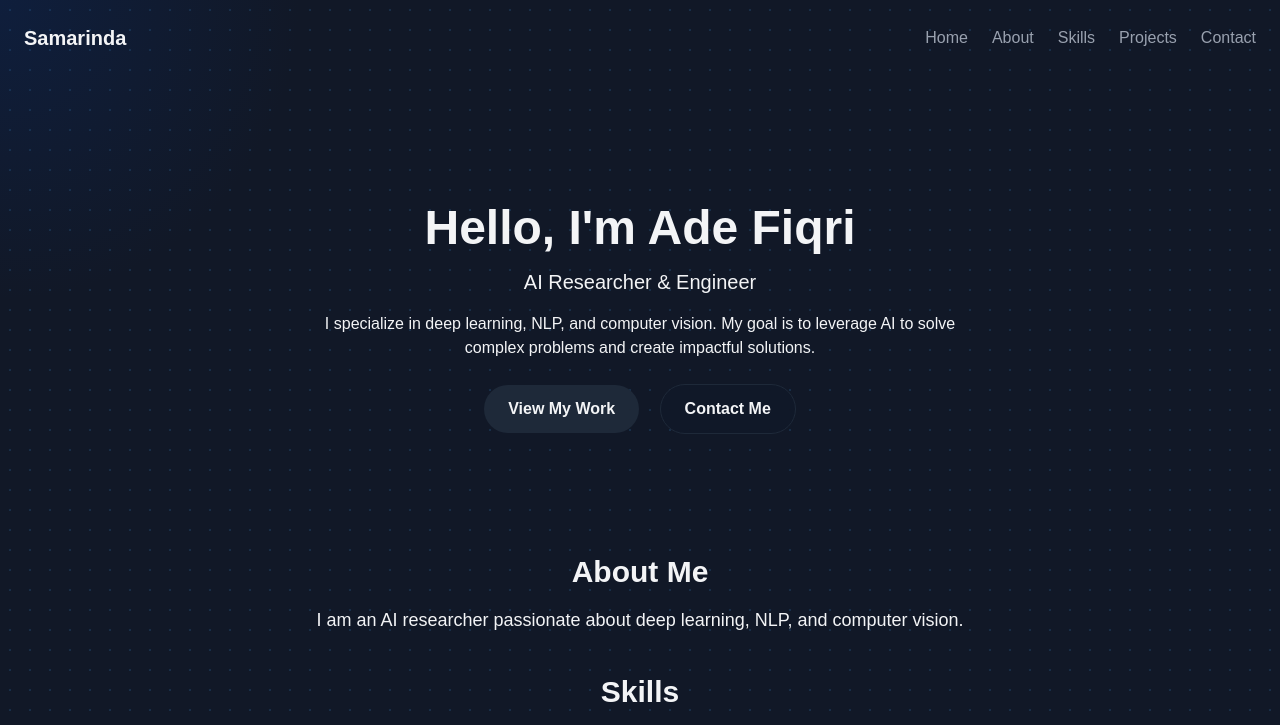
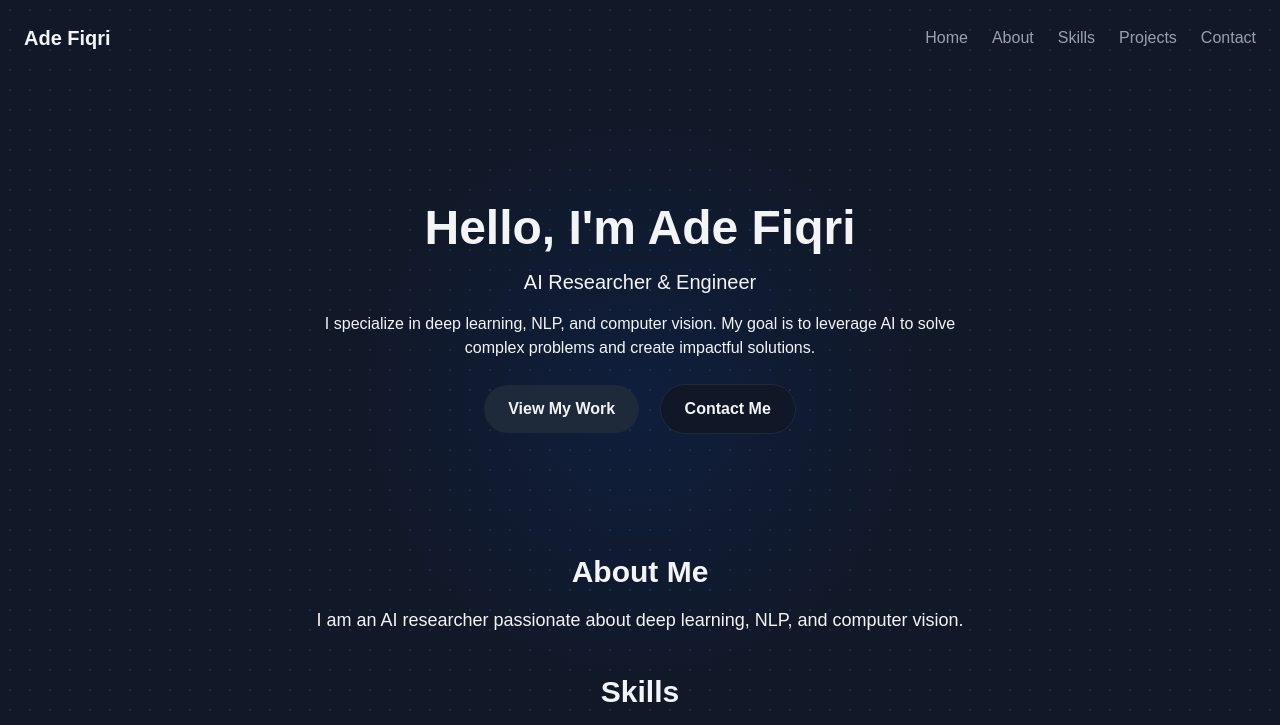
Before and after one commit to adefiqri12/ade-portofolio, a Django app: page / in a window 1280 px wide. Shown: the top 725 px of the page. Run offline with Django 5.2, Linux system fonts and the light colour scheme; tables that the repository leaves empty hold one stand-in row (values such as "Sample post").

Commit message:
test color

```diff
--- a/src/static/css/output.css
+++ b/src/static/css/output.css
@@ -604,6 +604,9 @@
   .grid {
     display: grid;
   }
+  .hidden {
+    display: none;
+  }
   .inline-block {
     display: inline-block;
   }
--- a/src/static/js/animation.js
+++ b/src/static/js/animation.js
@@ -16,4 +16,6 @@ function updateGradientPosition() {
     document.documentElement.style.setProperty('--x', x + 'px');
     document.documentElement.style.setProperty('--y', y + 'px');
 }
+
+// Initialize gradient position
 updateGradientPosition();
--- a/src/templates/home.html
+++ b/src/templates/home.html
@@ -18,10 +18,10 @@
     <script src="//unpkg.com/alpinejs" defer></script>
 </head>
 
-<body class="text-gray-100 bg-gray-900 radial-gradient-bg scrollbar">
+<body class="text-gray-100 radial-gradient-bg scrollbar">
     <header class="w-full left-0 transition-all md:py-6 bg-transparent" style="top: 0px;">
         <div class="container mx-auto flex justify-between items-center px-6">
-            <h2 class="text-xl font-bold">Samarinda</h2>
+            <h2 class="text-xl font-bold">Ade Fiqri</h2>
             <ul class="flex space-x-6 text-gray-400">
                 <li><a href="#home" class="hover:text-white">Home</a></li>
                 <li><a href="#about" class="hover:text-white">About</a></li>
```
Also changed, not shown: src/static/css/custom.css (line endings or trailing spaces).
